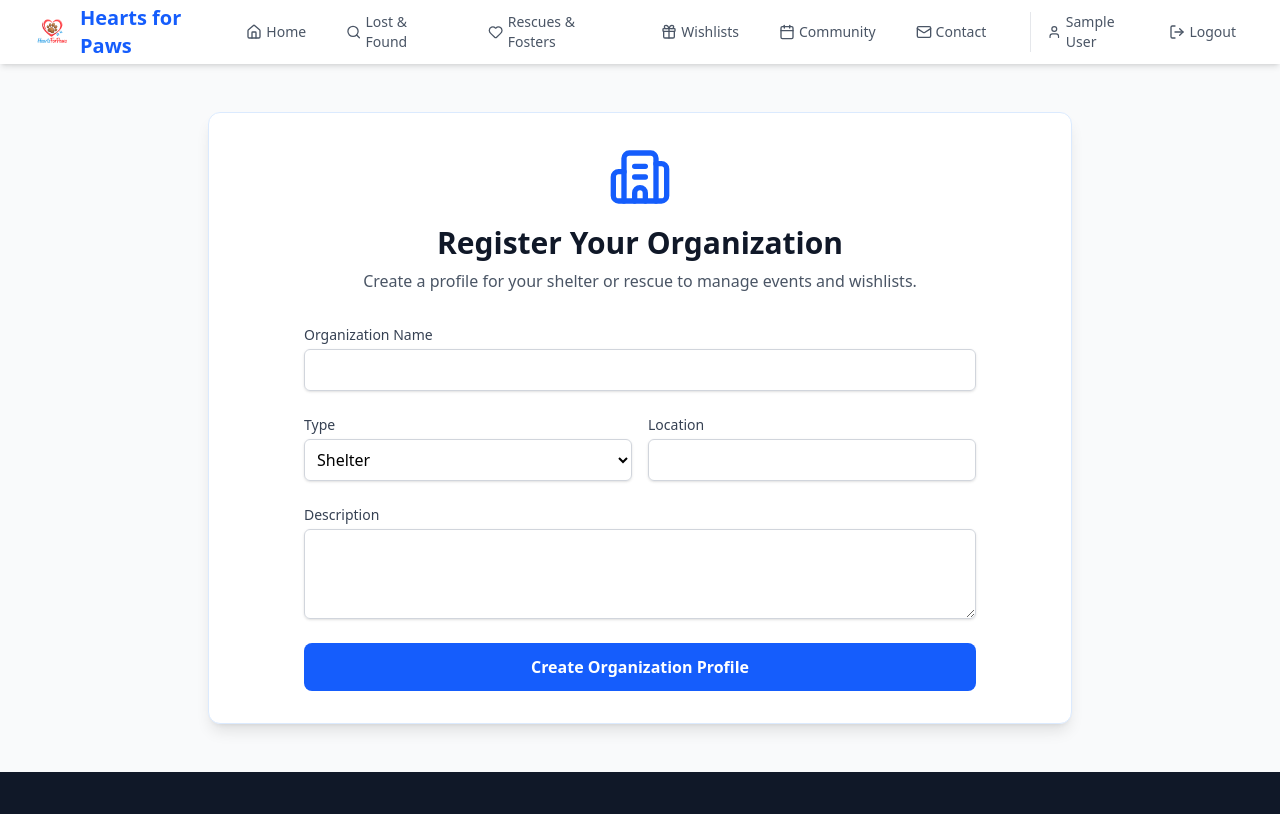
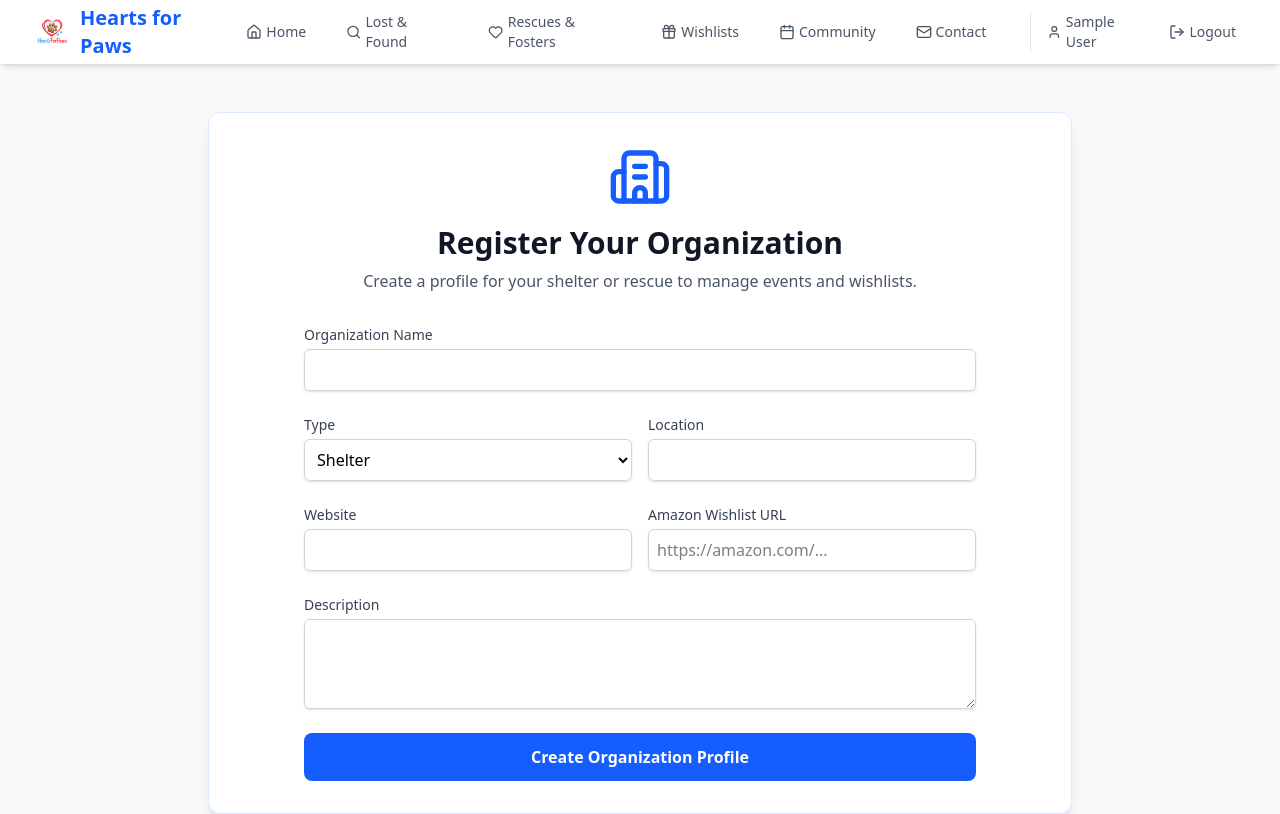
Before and after one commit to itsloops/Hearts-for-Paws, a React (Vite) app: page /org-dashboard in a window 1280 px wide. Shown: the top 814 px of the page. Built offline with nearby package versions, Linux system fonts and the light colour scheme; sample sign-in values are in the browser's storage.

Commit message:
Add Amazon Wishlist support for organizations

```diff
--- a/src/pages/Donations.jsx
+++ b/src/pages/Donations.jsx
@@ -5,7 +5,7 @@ import { useData } from '../context/DataContext';
 
 export default function Donations() {
   const { currentUser } = useAuth();
-  const { donationRequests, toggleDonationStatus } = useData();
+  const { donationRequests, toggleDonationStatus, organizations } = useData();
 
   const handleDonate = (id) => {
     if (!currentUser) {
@@ -82,6 +82,17 @@ export default function Donations() {
                   </>
                 )}
               </button>
+
+              {organizations.find(o => o.id === req.orgId)?.amazonWishlist && (
+                  <a
+                    href={organizations.find(o => o.id === req.orgId).amazonWishlist}
+                    target="_blank"
+                    rel="noopener noreferrer"
+                    className="block mt-3 text-center text-xs text-gray-500 hover:text-orange-600 hover:underline flex items-center justify-center gap-1"
+                  >
+                    or view their Amazon Wishlist
+                  </a>
+              )}
             </div>
           </div>
         ))}
--- a/src/pages/EditOrganization.jsx
+++ b/src/pages/EditOrganization.jsx
@@ -19,6 +19,7 @@ export default function EditOrganization() {
     website: '',
     address: '',
     donationLink: '',
+    amazonWishlist: '',
     description: '',
     image: ''
   });
@@ -47,6 +48,7 @@ export default function EditOrganization() {
             website: orgToEdit.website,
             address: orgToEdit.address,
             donationLink: orgToEdit.donationLink,
+            amazonWishlist: orgToEdit.amazonWishlist || '',
             description: orgToEdit.description,
             image: orgToEdit.image || ''
         });
@@ -101,6 +103,14 @@ export default function EditOrganization() {
                     <label className="block text-sm font-medium text-gray-700">Address</label>
                     <input required type="text" className="mt-1 block w-full border rounded-md p-2" value={formData.address} onChange={e => setFormData({...formData, address: e.target.value})} />
                 </div>
+                <div>
+                    <label className="block text-sm font-medium text-gray-700">Donation Page URL</label>
+                    <input type="url" className="mt-1 block w-full border rounded-md p-2" value={formData.donationLink} onChange={e => setFormData({...formData, donationLink: e.target.value})} />
+                </div>
+                <div>
+                    <label className="block text-sm font-medium text-gray-700">Amazon Wishlist URL</label>
+                    <input type="url" className="mt-1 block w-full border rounded-md p-2" value={formData.amazonWishlist} onChange={e => setFormData({...formData, amazonWishlist: e.target.value})} placeholder="https://amazon.com/..." />
+                </div>
             </div>
             <div>
                 <label className="block text-sm font-medium text-gray-700">Description</label>
--- a/src/pages/OrgDashboard.jsx
+++ b/src/pages/OrgDashboard.jsx
@@ -19,7 +19,7 @@ export default function OrgDashboard() {
   // Forms state
   const [newEvent, setNewEvent] = useState({ title: '', date: '', time: '', location: '', type: 'Adoption Drive', description: '', contactEmail: '' });
   const [newWishlist, setNewWishlist] = useState({ item: '', quantity: '', urgency: 'Medium', description: '' });
-  const [newOrg, setNewOrg] = useState({ name: '', type: 'Shelter', location: '', description: '', email: '', phone: '', website: '' });
+  const [newOrg, setNewOrg] = useState({ name: '', type: 'Shelter', location: '', description: '', email: '', phone: '', website: '', amazonWishlist: '' });
 
   if (!currentUser) return <Navigate to="/login" />;
 
@@ -79,6 +79,16 @@ export default function OrgDashboard() {
                     <div>
                         <label className="block text-sm font-medium text-gray-700">Location</label>
                         <input type="text" required className="mt-1 block w-full rounded-md border-gray-300 shadow-sm border p-2" value={newOrg.location} onChange={e => setNewOrg({...newOrg, location: e.target.value})} />
+                    </div>
+                </div>
+                <div className="grid grid-cols-2 gap-4">
+                    <div>
+                         <label className="block text-sm font-medium text-gray-700">Website</label>
+                         <input type="url" className="mt-1 block w-full rounded-md border-gray-300 shadow-sm border p-2" value={newOrg.website} onChange={e => setNewOrg({...newOrg, website: e.target.value})} />
+                    </div>
+                    <div>
+                         <label className="block text-sm font-medium text-gray-700">Amazon Wishlist URL</label>
+                         <input type="url" className="mt-1 block w-full rounded-md border-gray-300 shadow-sm border p-2" value={newOrg.amazonWishlist} onChange={e => setNewOrg({...newOrg, amazonWishlist: e.target.value})} placeholder="https://amazon.com/..." />
                     </div>
                 </div>
                 <div>
--- a/src/pages/RescuesAndFosters.jsx
+++ b/src/pages/RescuesAndFosters.jsx
@@ -1,5 +1,5 @@
 import { useState } from 'react';
-import { Phone, Globe, MapPin, Heart, Search, Filter, Home, Plus, Mail } from 'lucide-react';
+import { Phone, Globe, MapPin, Heart, Search, Filter, Home, Plus, Mail, Gift } from 'lucide-react';
 import { useAuth } from '../context/AuthContext';
 import { useData } from '../context/DataContext';
 import ImageUpload from '../components/ImageUpload';
@@ -246,6 +246,8 @@ export default function RescuesAndFosters() {
                 </div>
               </div>
 
+              <div className="space-y-2 mt-4">
+                  {org.donationLink && (
                     <a
                         href={org.donationLink}
                         target="_blank"
@@ -254,6 +256,19 @@ export default function RescuesAndFosters() {
                     >
                         Donate
                     </a>
+                  )}
+                  {org.amazonWishlist && (
+                    <a
+                        href={org.amazonWishlist}
+                        target="_blank"
+                        rel="noopener noreferrer"
+                        className="block w-full text-center bg-yellow-100 hover:bg-yellow-200 text-yellow-800 font-semibold py-2 px-4 rounded-md transition-colors flex items-center justify-center gap-2"
+                    >
+                        <Gift size={16} />
+                        Amazon Wishlist
+                    </a>
+                  )}
+              </div>
             </div>
           </div>
         ))}
```
Lines whose indentation alone changed are shown as unchanged.
